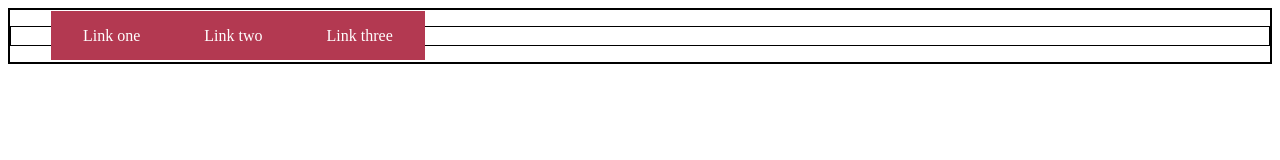
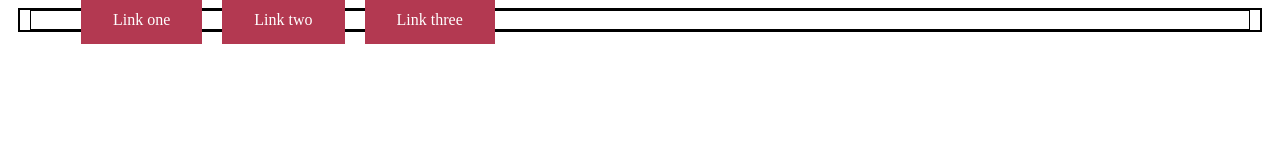
Before and after one commit to JhufredL/the_box_model_odin_alen, a plain HTML site: page MDN/exercise_10.html in a window 1280 px wide. Drawn offline with Linux system fonts and the light colour scheme.

Commit message:
feat: finish the box model

```diff
--- a/MDN/exercise_10.html
+++ b/MDN/exercise_10.html
@@ -23,6 +23,7 @@ ul{
     margin: 10px;
     padding: 0;
     border: 1px solid #000;
+    margin: 0 10px;
 }
 ul{
     margin-block-start: 1em;
@@ -30,12 +31,15 @@ ul{
     margin-inline-start: 0px;
     margin-inline-end: 0px;
     padding-inline-start: 40px;
+    margin: 0 10px;
 }
 li{
     text-align: -webkit-match-parent;
+    margin: 0 10px;
 }
 nav{
     border: 2px solid black;
+    margin: 0 10px;
 }
     </style>
 </head>
```
